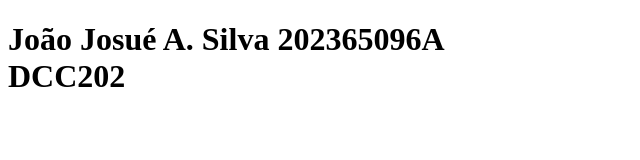
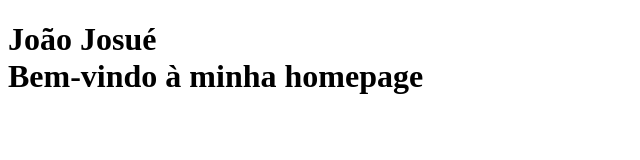
Before and after one commit to ufjf-dcc202/ufjf-dcc202-2024-1-a-atv2-etiontdn, a plain HTML site: page index.html in a window 1280 px wide. Shown: the whole page, without its empty margins (0-640 px from the left). Drawn offline with Linux system fonts and the light colour scheme.

Commit message:
alterei texto da home

```diff
--- a/index.html
+++ b/index.html
@@ -6,7 +6,6 @@
     <title>Document</title>
 </head>
 <body>
-    <h1>João Josué A. Silva 202365096A<br>
-        DCC202</h1>
+    <h1>João Josué<br>Bem-vindo à minha homepage</h1>
 </body>
 </html>
```
